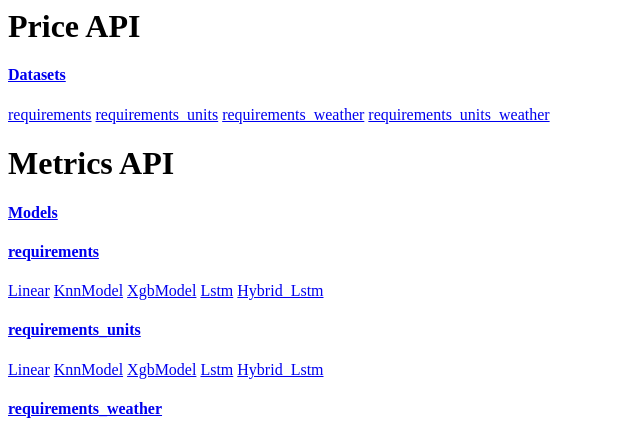
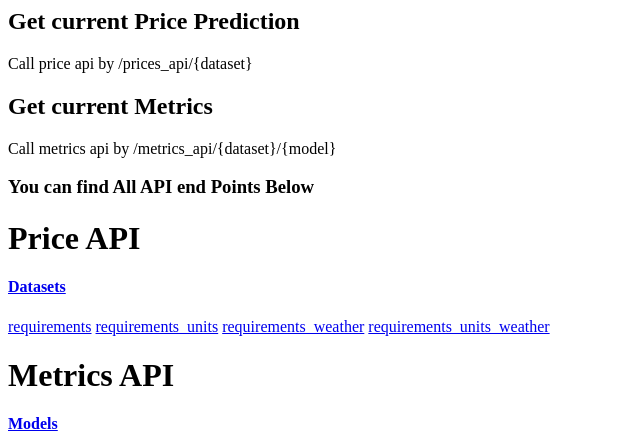
Before and after one commit to ThanosPourikis/Thesis, a Flask app: page /Api/docs in a window 1280 px wide. Shown: the top 438 px of the page, without its empty margins (0-640 px from the left). Run offline with Flask 2, Linux system fonts and the light colour scheme.

Commit message:
Update api.jinja

```diff
--- a/templates/api.jinja
+++ b/templates/api.jinja
@@ -1,3 +1,8 @@
+<h2>Get current Price Prediction</h2>
+<div>Call price api by /prices_api/{dataset}</div>
+<h2>Get current Metrics</h2>
+<div>Call metrics api by /metrics_api/{dataset}/{model}</div>
+<h3>You can find All API end Points Below</h3>
 <h1>Price API</h1>
 		<div class="card">
 		<div class="card-body">
```
Lines whose indentation alone changed are shown as unchanged.
